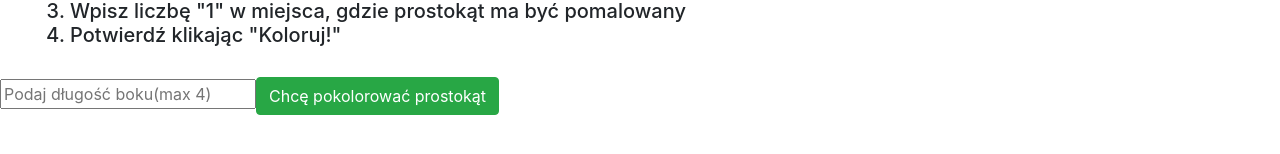
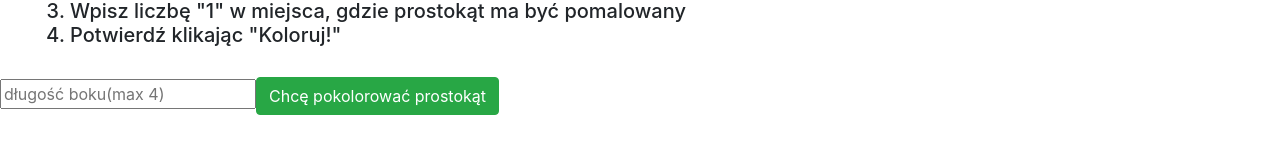
Before and after one commit to mie378/Prymus4, a Vue app: page / in a window 1280 px wide. Shown: the part 504-658 px from the top of the page. Built offline with nearby package versions, Linux system fonts and the light colour scheme.

Commit message:
Update kolor.vue

```diff
--- a/src/kolor.vue
+++ b/src/kolor.vue
@@ -12,7 +12,7 @@
 
 
 		<div v-if="sqrs==false">
-			<input type="text" v-model="num" placeholder="Podaj długość boku(max 4)">
+			<input type="text" v-model="num" placeholder="długość boku(max 4)">
 			<button v-on:click="squares()" class="btn btn-success">Chcę pokolorować prostokąt</button>
 		</div>
 		<div v-if="sqrsrd==false">
```
